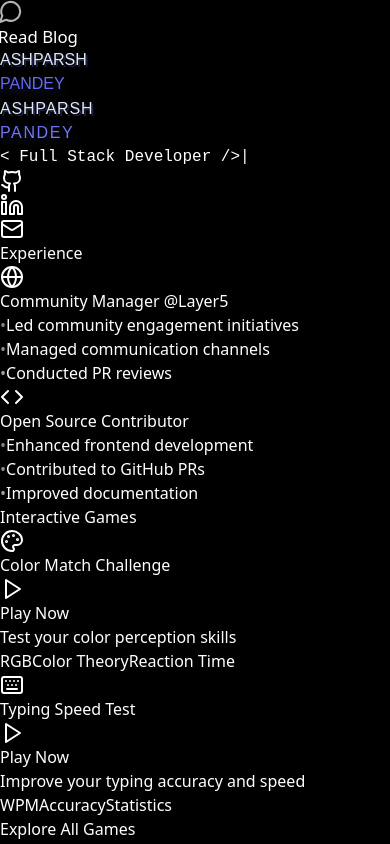
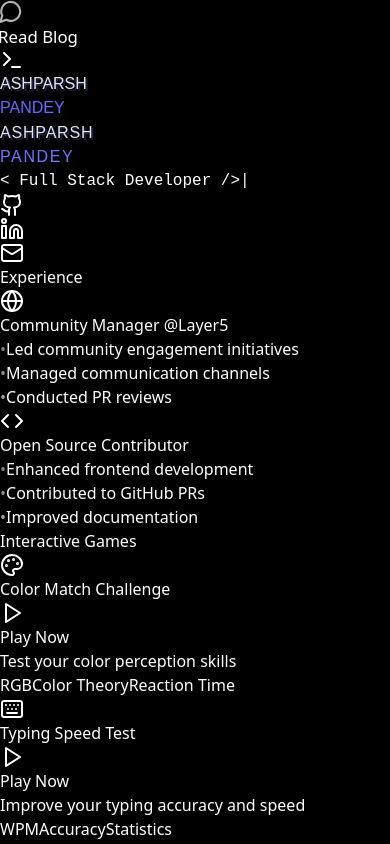
Before and after one commit to ayushdama11/portfolio, a React (Vite) app: page / in a window 390 px wide. Shown: the top 844 px of the page. Built offline with nearby package versions, Linux system fonts and the light colour scheme.

Commit message:
Enhance Hero component with new animations, remove unnecessary comments, and improve mobile name display

```diff
--- a/src/components/home/Hero.jsx
+++ b/src/components/home/Hero.jsx
@@ -43,7 +43,6 @@ export const Hero = () => {
     },
   };
 
-  // Simple fade-in animation for mobile
   const mobileNameVariants = {
     hidden: { opacity: 0, y: 20 },
     visible: {
@@ -55,7 +54,6 @@ export const Hero = () => {
 
   return (
     <div className="relative min-h-screen flex items-center justify-center bg-black overflow-hidden pt-20 pb-9">
-      {/* Animated grid background */}
       <motion.div
         className="absolute inset-0 grid grid-cols-8 grid-rows-6 gap-4 p-8"
         variants={gridVariants}
@@ -77,6 +75,44 @@ export const Hero = () => {
         animate={{ opacity: 1 }}
         transition={{ duration: 1 }}
       >
+        <motion.div
+          initial={{ scale: 0.5, rotate: -20 }}
+          animate={{
+            scale: 1,
+            rotate: 0,
+            transition: {
+              type: "spring",
+              stiffness: 260,
+              damping: 20,
+            },
+          }}
+          className="mb-12"
+        >
+          <div className="w-32 h-32 mx-auto mb-8 relative group">
+            <motion.div
+              className="absolute inset-0 border-4 border-indigo-500 rounded-2xl
+                         group-hover:border-purple-500 transition-all duration-300"
+              animate={{
+                rotate: 360,
+                scale: [1, 1.1, 1],
+                borderColor: [
+                  "rgba(99, 102, 241, 1)",
+                  "rgba(124, 58, 237, 1)",
+                  "rgba(99, 102, 241, 1)",
+                ],
+              }}
+              transition={{
+                duration: 3,
+                repeat: Infinity,
+                ease: "linear",
+              }}
+            />
+            <Terminal
+              className="w-full h-full text-indigo-400 relative z-10
+                         group-hover:text-purple-400 transition-colors"
+            />
+          </div>
+        </motion.div>
         {/* Mobile Name Display */}
         <motion.div
           className="block sm:hidden relative mb-8"
```
